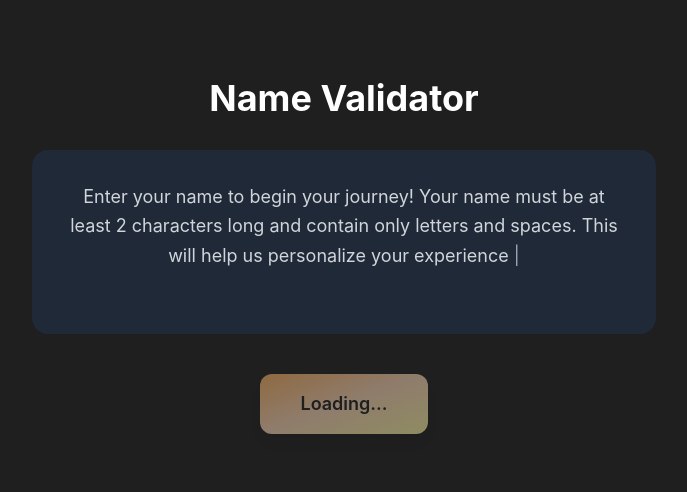
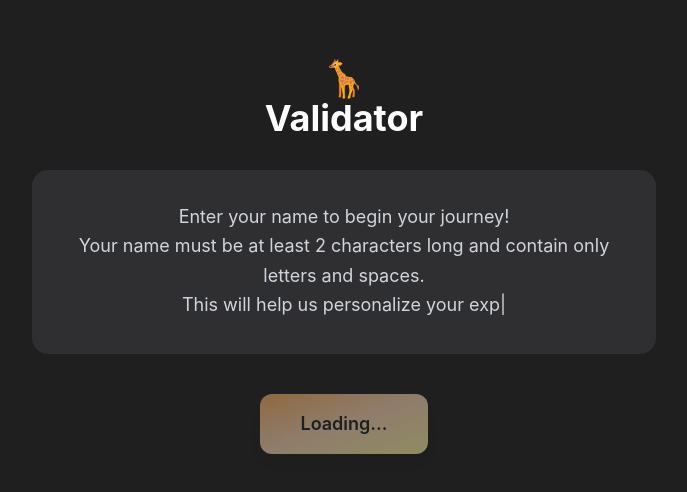
Before and after one commit to yourigruiters/yourigruiters.github.io, a React (Create React App) app: page / in a window 1280 px wide. Shown: the part 144-636 px from the top of the page, without its empty margins (296-983 px from the left). Built offline with nearby package versions, Linux system fonts and the light colour scheme.

Commit message:
Improvements to gameIntro

```diff
--- a/src/components/GameIntro.js
+++ b/src/components/GameIntro.js
@@ -4,6 +4,62 @@ const GameIntro = ({ title, description, onContinue }) => {
   const [isFading, setIsFading] = useState(false);
   const [displayedText, setDisplayedText] = useState("");
   const [isTyping, setIsTyping] = useState(true);
+  const [randomBgColor, setRandomBgColor] = useState("");
+
+  // Available Tailwind colors (excluding dark mode colors)
+  const availableColors = [
+    "bg-red-500",
+    "bg-orange-500",
+    "bg-amber-500",
+    "bg-yellow-500",
+    "bg-lime-500",
+    "bg-green-500",
+    "bg-emerald-500",
+    "bg-teal-500",
+    "bg-cyan-500",
+    "bg-sky-500",
+    "bg-blue-500",
+    "bg-indigo-500",
+    "bg-violet-500",
+    "bg-purple-500",
+    "bg-fuchsia-500",
+    "bg-pink-500",
+    "bg-rose-500",
+    "bg-slate-500",
+    "bg-gray-500",
+    "bg-zinc-500",
+    "bg-neutral-500",
+    "bg-stone-500",
+    "bg-red-400",
+    "bg-orange-400",
+    "bg-amber-400",
+    "bg-yellow-400",
+    "bg-lime-400",
+    "bg-green-400",
+    "bg-emerald-400",
+    "bg-teal-400",
+    "bg-cyan-400",
+    "bg-sky-400",
+    "bg-blue-400",
+    "bg-indigo-400",
+    "bg-violet-400",
+    "bg-purple-400",
+    "bg-fuchsia-400",
+    "bg-pink-400",
+    "bg-rose-400",
+    "bg-slate-400",
+    "bg-gray-400",
+    "bg-zinc-400",
+    "bg-neutral-400",
+    "bg-stone-400",
+  ];
+
+  // Set random background color when component mounts
+  useEffect(() => {
+    const randomColor =
+      availableColors[Math.floor(Math.random() * availableColors.length)];
+    setRandomBgColor(randomColor);
+  }, []);
 
   useEffect(() => {
     let currentIndex = 0;
@@ -39,13 +95,22 @@ const GameIntro = ({ title, description, onContinue }) => {
         isFading ? "opacity-0" : "opacity-100"
       }`}
     >
-      <div className="text-center max-w-2xl px-6">
-        <h2 className="text-4xl font-bold mb-8 text-white">{title}</h2>
-        <div className="bg-gray-800 rounded-xl p-8 mb-10">
-          <p className="text-gray-300 leading-relaxed text-lg min-h-[120px]">
-            {displayedText}
-            {isTyping && <span className="animate-pulse">|</span>}
-          </p>
+      <div className="w-full text-center max-w-2xl px-6">
+        <h2
+          className="text-4xl font-bold mb-8 text-white"
+          dangerouslySetInnerHTML={{ __html: title }}
+        />
+        <div
+          className={`flex-1 w-full ${randomBgColor} bg-opacity-20 rounded-xl p-8 mb-10`}
+        >
+          <p
+            className="text-gray-300 leading-relaxed text-lg min-h-[120px]"
+            dangerouslySetInnerHTML={{
+              __html:
+                displayedText +
+                (isTyping ? '<span class="animate-pulse">|</span>' : ""),
+            }}
+          />
         </div>
         <button
           onClick={handleContinue}
--- a/src/components/minigames/NameValidator.js
+++ b/src/components/minigames/NameValidator.js
@@ -39,7 +39,7 @@ const NameValidator = ({ onNext }) => {
 
   return (
     <div className="text-center">
-      <h2 className="text-xl font-bold mb-4">Name Validator</h2>
+      <h2 className="text-xl font-bold mb-4">🦒 Validator</h2>
       <p className="mb-4">
         Enter your name (hint: it's either "luxmi" or "laxmi")
       </p>
--- a/src/constants/gameData.js
+++ b/src/constants/gameData.js
@@ -1,8 +1,8 @@
 export const GAME_DESCRIPTIONS = {
   NAME_VALIDATOR: {
-    title: "Name Validator",
+    title: "🦒 <br/> Validator",
     description:
-      "Enter your name to begin your journey! Your name must be at least 2 characters long and contain only letters and spaces. This will help us personalize your experience throughout the quiz.",
+      "Enter your name to begin your journey!<br/>Your name must be at least 2 characters long and contain only letters and spaces.<br/>This will help us personalize your experience throughout the quiz.",
   },
   DATE_VALIDATOR: {
     title: "Date Validator",
```
